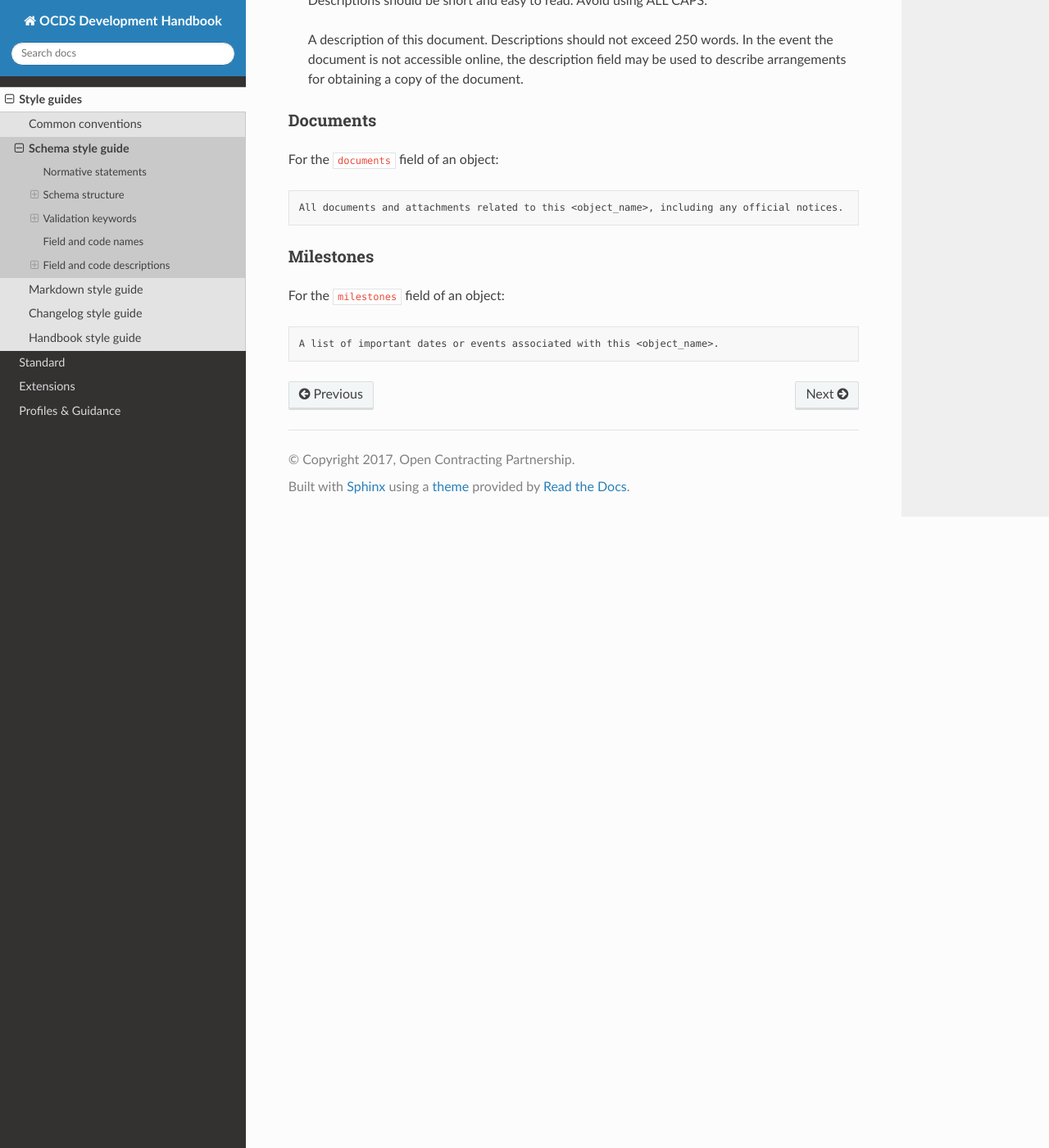
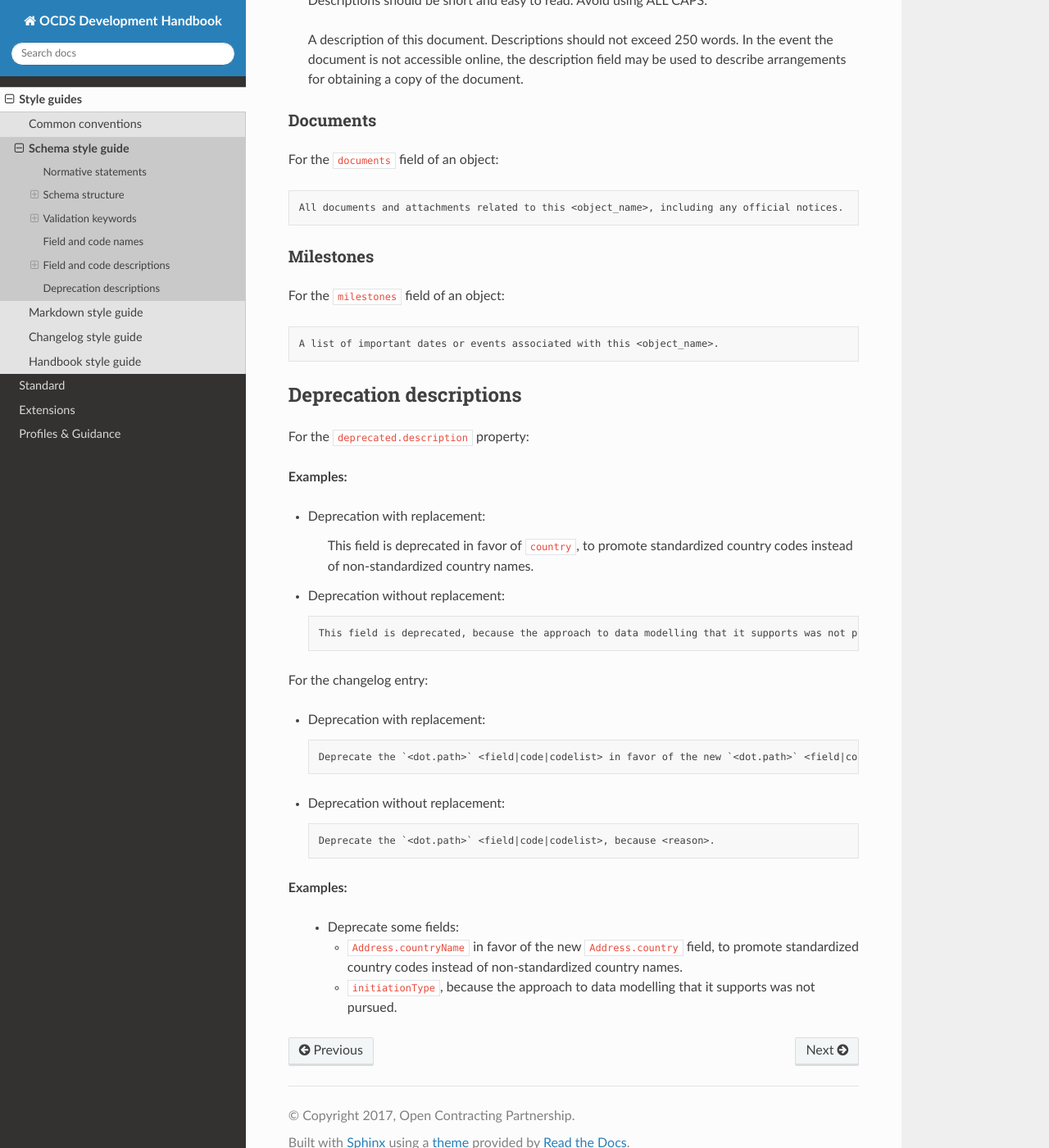
Before and after one commit to open-contracting/standard-development-handbook, a Sphinx documentation site: the page built from docs/meta/schema_style_guide.rst, in a window 1280 px wide and 1400 px high, scrolled down 6863 px. Shown: the whole window at 82% size. Built offline with Sphinx 7.4.7 and the Read the Docs theme 2.0.0, drawn with Linux system fonts in a browser that asks for light colours.

Commit message:
meta/schema_style_guide: Add a section on deprecation, closes #241

```diff
--- a/docs/meta/schema_style_guide.rst
+++ b/docs/meta/schema_style_guide.rst
@@ -278,3 +278,41 @@ For the ``milestones`` field of an object:
 .. code-block:: none
 
    A list of important dates or events associated with this <object_name>.
+
+Deprecation descriptions
+------------------------
+
+For the ``deprecated.description`` property:
+
+**Examples:**
+
+-  Deprecation with replacement:
+
+      This field is deprecated in favor of ``country``, to promote standardized country codes instead of non-standardized country names.
+
+-  Deprecation without replacement:
+
+   .. code-block:: none
+
+      This field is deprecated, because the approach to data modelling that it supports was not pursued.
+
+For the changelog entry:
+
+-  Deprecation with replacement:
+
+   .. code-block:: none
+
+      Deprecate the `<dot.path>` <field|code|codelist> in favor of the new `<dot.path>` <field|code|codelist>, to <goal>.
+
+-  Deprecation without replacement:
+
+   .. code-block:: none
+
+      Deprecate the `<dot.path>` <field|code|codelist>, because <reason>.
+
+**Examples:**
+
+   -  Deprecate some fields:
+
+      -  ``Address.countryName`` in favor of the new ``Address.country`` field, to promote standardized country codes instead of non-standardized country names.
+      -  ``initiationType``, because the approach to data modelling that it supports was not pursued.
```
